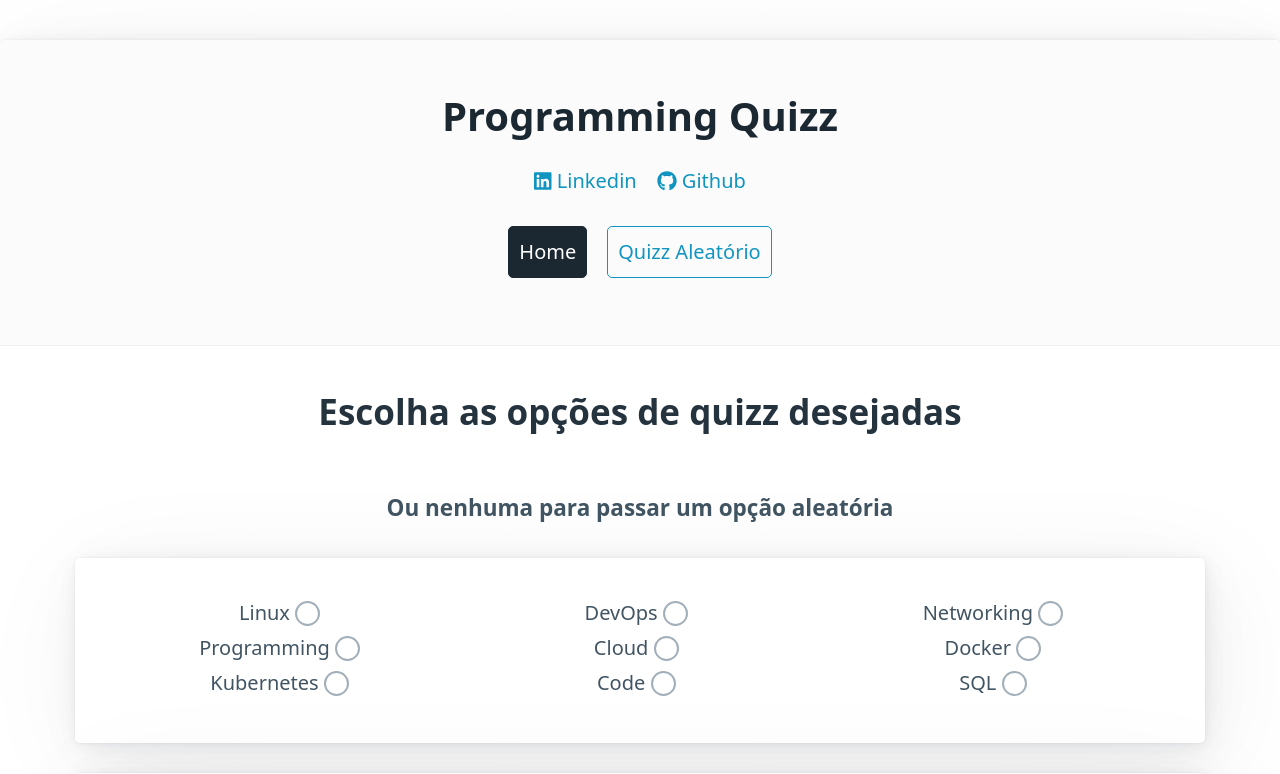
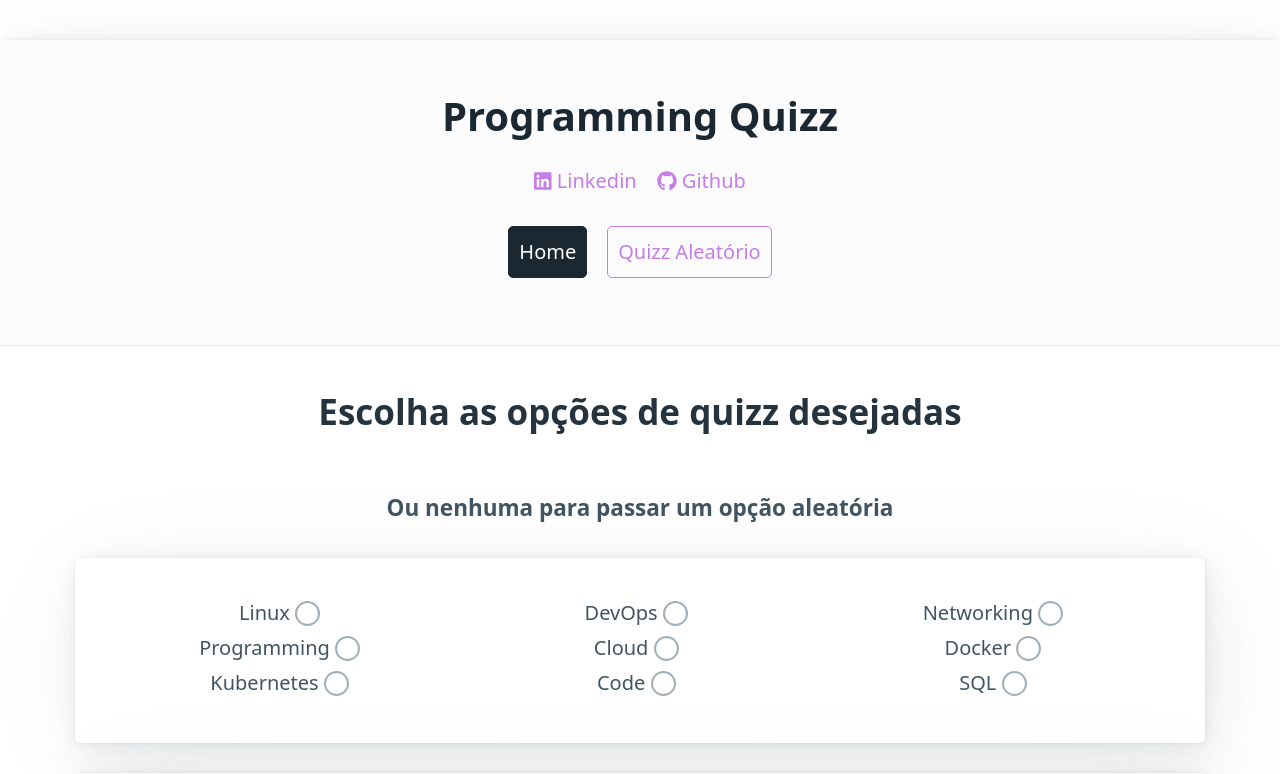
Before and after one commit to Thalles-Gabriel/Angular-Programming_Quizz, an Angular app: page / in a window 1280 px wide. Shown: the top 774 px of the page. Built offline with nearby package versions, Linux system fonts and the light colour scheme.

Commit message:
Mudanças no ambiente e customização de cor

```diff
--- a/src/environments/environment.prod.ts
+++ b/src/environments/environment.prod.ts
@@ -1,3 +1,4 @@
 export const environment = {
-  production: true
+  production: true,
+  apiKey: "JSA31xzVe1cmB82lKTtwvo16U6t8v5dIcEN6WjIw"
 };
--- a/src/styles.css
+++ b/src/styles.css
@@ -1,4 +1,8 @@
 @import '../node_modules/@picocss/pico/css/pico.css';
+
+:root {
+  --primary: #c57de9 !important;
+}
 
 * {
   margin: 0;
```
